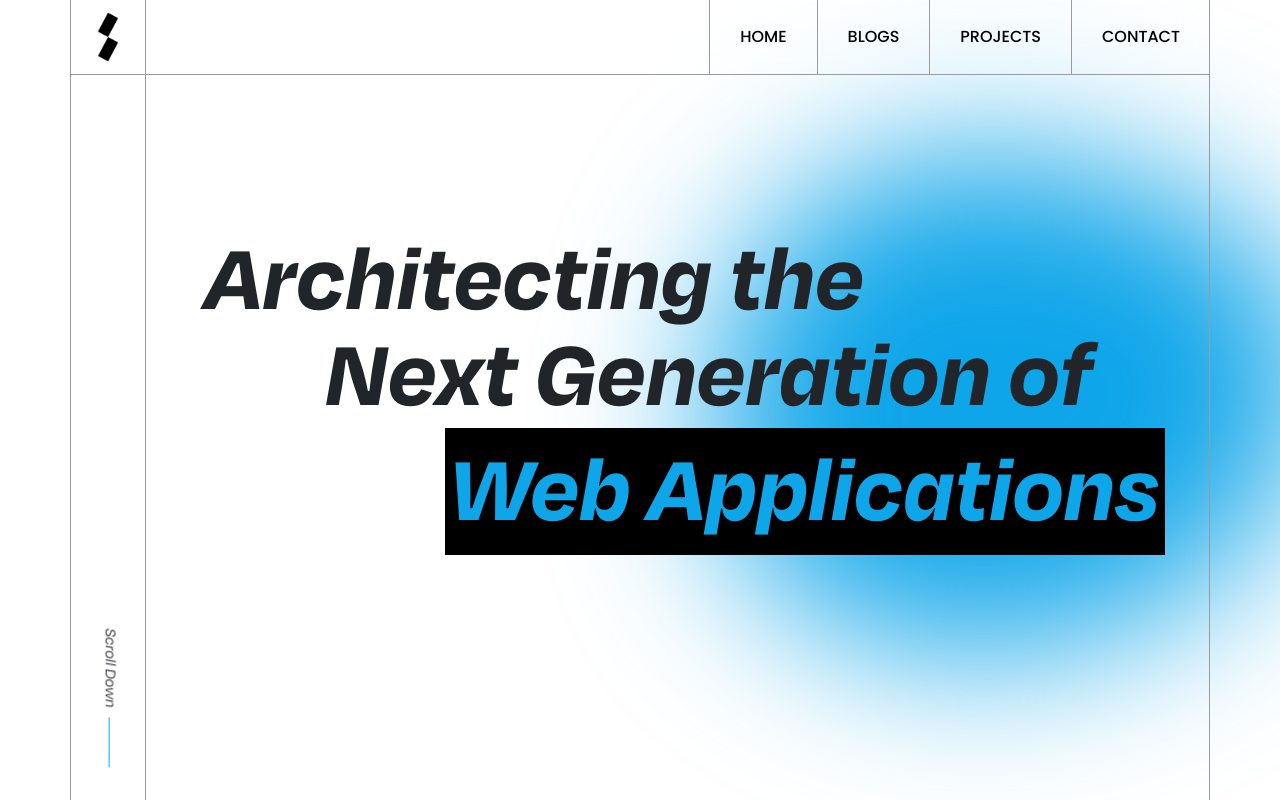
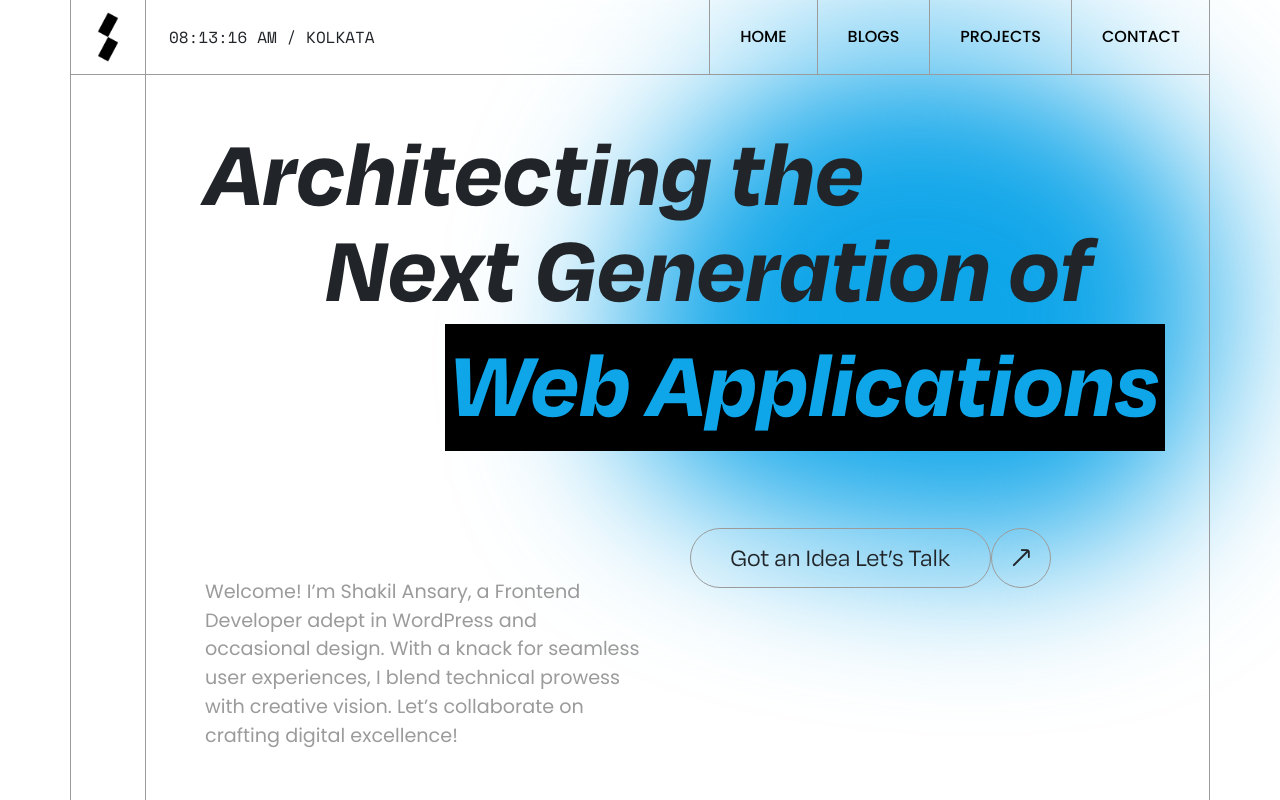
Before and after one commit to ShakilAnsary9/next-portfolio, a Next.js app: page / in a window 1280 px wide. Shown: the top 800 px of the page. Built offline with nearby package versions, Linux system fonts and the light colour scheme.

Commit message:
Hero Section Complete

```diff
--- a/app/components/HeroSection.js
+++ b/app/components/HeroSection.js
@@ -10,6 +10,30 @@ const HeroSection = () => {
           <span className="title__tab__second">Web Applications</span>
         </h1>
         <div className="blob"></div>
+        <div className="hero__cta">
+          <div className="row">
+            <div className="col-12 col-md-6">
+              <div className="intro">
+                <p>
+                  Welcome! I’m Shakil Ansary, a Frontend Developer adept in
+                  WordPress and occasional design. With a knack for seamless
+                  user experiences, I blend technical prowess with creative
+                  vision. Let’s collaborate on crafting digital excellence!
+                </p>
+              </div>
+            </div>
+            <div className="col-12 col-md-6">
+              <a href="">
+                <div className="d-flex hero__btn">
+                  <div className="btn__text">Got an Idea Let’s Talk</div>
+                  <div className="btn__icon">
+                    <i className="fi fi-rr-arrow-right"></i>
+                  </div>
+                </div>
+              </a>
+            </div>
+          </div>
+        </div>
       </div>
     </section>
   );
--- a/app/components/Navbar.js
+++ b/app/components/Navbar.js
@@ -1,12 +1,16 @@
 import Image from "next/image";
 import Logo from "@/public/images/logo-shakil.png";
+import Time from "./Time";
 
 const Navbar = () => {
   return (
     <div className="web__navbar container p-0 d-flex justify-content-between">
-      <div className="nav__context">
+      <div className="nav__context d-flex">
         <div className="logo">
           <Image src={Logo} alt="shakil" priority />
+        </div>
+        <div className="d-flex align-items-center ps-4">
+          <Time />
         </div>
       </div>
       <div className="menu h-100">
--- /dev/null
+++ b/app/components/ScrollDown.js
@@ -0,0 +1,38 @@
+"use client";
+
+import React, { useState, useEffect } from "react"; // Import CSS module for styling
+
+const ScrollDownButton = () => {
+  const [isVisible, setIsVisible] = useState(true);
+
+  useEffect(() => {
+    const handleScroll = () => {
+      const windowHeight = window.innerHeight;
+      const scrollPosition =
+        window.scrollY || document.documentElement.scrollTop;
+
+      // Check if we have reached the bottom of the page
+      if (windowHeight + scrollPosition >= document.body.scrollHeight) {
+        setIsVisible(false);
+      } else {
+        setIsVisible(true);
+      }
+    };
+
+    // Add scroll event listener
+    window.addEventListener("scroll", handleScroll);
+
+    // Clean up the event listener on component unmount
+    return () => {
+      window.removeEventListener("scroll", handleScroll);
+    };
+  }, []);
+
+  return (
+    <div className={`scroll__down ${isVisible ? "" : "fade__out"}`}>
+      Scroll Down
+    </div>
+  );
+};
+
+export default ScrollDownButton;
--- /dev/null
+++ b/app/components/Time.js
@@ -0,0 +1,28 @@
+// components/KolkataTime.js
+"use client";
+import React, { useState, useEffect } from "react";
+import moment from "moment-timezone";
+import { Space_Mono } from "next/font/google";
+
+const space = Space_Mono({
+  weight: "400",
+  style: "italic",
+  subsets: ["latin"],
+});
+
+const KolkataTime = () => {
+  const [currentTime, setCurrentTime] = useState("");
+
+  useEffect(() => {
+    const interval = setInterval(() => {
+      const time = moment().tz("Asia/Kolkata").format("hh:mm:ss A");
+      setCurrentTime(time);
+    }, 1000);
+
+    return () => clearInterval(interval);
+  }, []);
+
+  return <div className={space.className}>{currentTime} / KOLKATA</div>;
+};
+
+export default KolkataTime;
--- a/app/globals.scss
+++ b/app/globals.scss
@@ -1,5 +1,6 @@
 @import "../public/scss/fontface.css";
 @import url("https://fonts.googleapis.com/css2?family=Poppins:ital,wght@0,100;0,200;0,300;0,400;0,500;0,600;0,700;0,800;0,900;1,100;1,200;1,300;1,400;1,500;1,600;1,700;1,800;1,900&display=swap");
+@import url("https://cdn-uicons.flaticon.com/2.3.0/uicons-regular-rounded/css/uicons-regular-rounded.css");
 
 * {
   margin: 0;
@@ -9,10 +10,12 @@
 $primary: #0ea5e9;
 $border: #9b9b9b;
 $black: #000000;
+$white: #ffffff;
 $font-primary: "Degular";
+$font-secondary: "Poppins";
 
 body {
-  font-family: "Degular" !important;
+  font-family: $font-primary !important;
 }
 main {
   overflow: hidden;
@@ -46,6 +49,7 @@ main {
   font-family: $font-primary;
   font-style: italic;
   transform: rotate(90deg);
+  transition: opacity 0.5s ease;
   &:after {
     content: "";
     width: 50px;
@@ -57,9 +61,8 @@ main {
   }
 }
 
-// REMOVE THIS LATER
-.content-box {
-  height: 1400px;
+.fade__out {
+  opacity: 0;
 }
 
 @import "../public/scss/navbar.scss";
--- a/app/page.js
+++ b/app/page.js
@@ -1,5 +1,6 @@
 import HeroSection from "./components/HeroSection";
 import Navbar from "./components/Navbar";
+import ScrollDownButton from "./components/ScrollDown";
 
 export default function Home() {
   return (
@@ -13,7 +14,7 @@ export default function Home() {
         <div className="line line__01"></div>
         <div className="line line__02"></div>
         <div className="line line__03"></div>
-        <div className="scroll__down">Scroll Down</div>
+        <ScrollDownButton />
       </div>
     </main>
   );
--- a/package.json
+++ b/package.json
@@ -10,6 +10,7 @@
   },
   "dependencies": {
     "bootstrap": "^5.3.3",
+    "moment-timezone": "^0.5.45",
     "next": "14.2.2",
     "react": "^18",
     "react-dom": "^18",
--- a/public/scss/herosection.scss
+++ b/public/scss/herosection.scss
@@ -5,8 +5,11 @@
   margin-left: 75px;
   .hero__wrapper {
     display: flex;
+    flex-direction: column;
     justify-content: center;
     position: relative;
+    width: 100%;
+    margin-top: 6rem;
     h1 {
       font-size: 6rem;
       font-weight: 600;
@@ -25,28 +28,6 @@
         position: relative;
         color: $primary;
         background-color: $black;
-        // background-image: -webkit-linear-gradient(92deg, #f35626, #feab3a);
-        // background-clip: text;
-        // -webkit-background-clip: text;
-        // -webkit-text-fill-color: transparent;
-        // animation: hue 10s infinite linear;
-        // -webkit-animation: hue 10s infinite linear;
-      }
-      @keyframes hue {
-        from {
-          -webkit-filter: hue-rotate(0deg);
-        }
-        to {
-          -webkit-filter: hue-rotate(-360deg);
-        }
-      }
-      @-webkit-keyframes hue {
-        from {
-          -webkit-filter: hue-rotate(0deg);
-        }
-        to {
-          -webkit-filter: hue-rotate(-360deg);
-        }
       }
     }
     .blob {
@@ -55,7 +36,7 @@
       height: 500px;
       position: absolute;
       top: -80px;
-      right: -150px;
+      right: -10px;
       z-index: 1;
       filter: blur(80px);
       border-radius: 40% 60% 70% 30% / 40% 50% 60% 50%;
@@ -80,3 +61,58 @@
     }
   }
 }
+
+.hero__cta {
+  margin-top: 4rem;
+  position: relative;
+  z-index: 2;
+  a {
+    text-decoration: none;
+    color: inherit;
+  }
+  .intro {
+    margin-left: 60px;
+    padding-top: 50px;
+    p {
+      font-size: 1.2rem;
+      font-family: $font-secondary;
+      padding-right: 20px;
+      color: $border;
+    }
+  }
+  .hero__btn {
+    width: fit-content;
+    .btn__text {
+      font-size: 1.6rem;
+      padding: 10px 40px;
+      border: 1px solid $border;
+      border-radius: 50px;
+      backdrop-filter: blur(80px);
+    }
+    .btn__icon {
+      aspect-ratio: 1/1;
+      width: 60px;
+      border: 1px solid $border;
+      border-radius: 50px;
+      backdrop-filter: blur(80px);
+      display: flex;
+      align-items: center;
+      justify-content: center;
+      i {
+        display: flex;
+        align-items: center;
+        justify-content: center;
+        font-size: 1.4rem;
+        transform: rotate(-45deg);
+        transition: all ease-in 0.2s;
+      }
+    }
+    &:hover {
+      .btn__icon {
+        i {
+          transform: rotate(0deg);
+        }
+      }
+    }
+  }
+}
```
Also changed, not shown: 1 other file (tests, documents, lock files or other folders).
